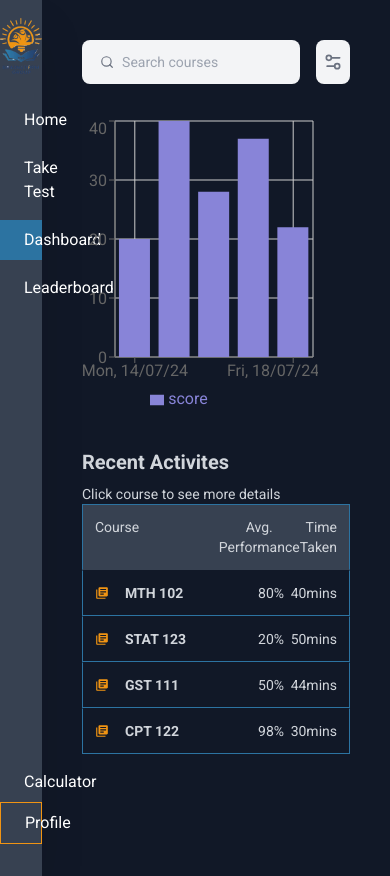
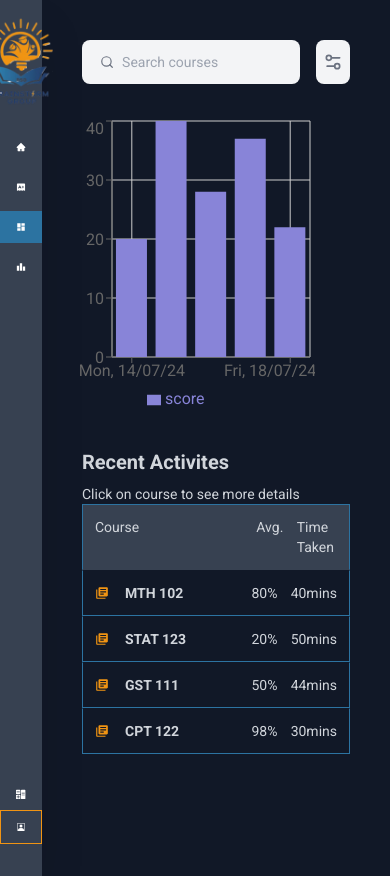
Before and after one commit to EDOHWARES/bsg, a React (Vite) app in the folder client/: page /dashboard in a window 390 px wide. Built offline with nearby package versions, Linux system fonts and the light colour scheme.

Commit message:
adjustment to recharts integration and nav display on mobile screens

```diff
--- a/client/src/components/Navbar/Navbar.jsx
+++ b/client/src/components/Navbar/Navbar.jsx
@@ -16,7 +16,7 @@ const NavItems = ({title, icon, link}) => {
     return (
         <Link to={link} className={`flex px-4 flex-row items-center space-x-2 text-white text-base cursor-pointer py-2 ${location.pathname==link ? 'bg-primary' : 'bg-transparent'} hover:bg-primary  duration-500`}>
             {icon}
-            <span>{title}</span>
+            <span className='hidden md:block'>{title}</span>
         </Link>
     )
 }
@@ -29,7 +29,7 @@ const Navbar = () => {
     <div className='flex flex-col bg-transparent justify-between h-screen pb-[1rem]'>
         <div className='flex flex-col gap-6'>
             <div className='w-full flex items-center justify-center'>
-                <img src={images.logo} alt="logo" className='w-[4rem]' />
+                <img src={images.logo} alt="logo" className='max-w-[4rem]' />
             </div>
             <ul className='flex flex-col gap-2'>
                 <NavItems link={'/'} title={'Home'} icon={<AiFillHome />} />
--- a/client/src/pages/Quiz/Dashboard/Dashboard.jsx
+++ b/client/src/pages/Quiz/Dashboard/Dashboard.jsx
@@ -31,7 +31,7 @@ const data = [
 
 const RenderLineChart = () => {
   return (
-    <div className="w-full ml-[-2rem]">
+    <div className="w-full ml-[-2.2rem]">
       <ResponsiveContainer width={'100%'} height={300} >
       <BarChart data={data}>
         <CartesianGrid stroke="#ccc" />
@@ -48,13 +48,13 @@ const RenderLineChart = () => {
 
 const RecentActivity = ({ course, score, timeTaken }) => {
   return (
-    <ul className="grid grid-cols-[4fr_1fr_1fr] p-3 text-gray-300 text-sm text-center border border-t-transparent border-primary cursor-pointer hover:bg-primaryHover duration-500">
+    <ul className="grid grid-cols-[4fr_1fr_1fr] p-3 text-gray-300 text-sm border border-t-transparent border-primary cursor-pointer hover:bg-primaryHover duration-500">
       <li className="flex items-center gap-4">
         <MdLibraryBooks className="text-accent" />
         <p className="font-semibold">{course}</p>
       </li>
       <li>{score}</li>
-      <li className="text-end">{timeTaken}</li>
+      <li>{timeTaken}</li>
     </ul>
   );
 };
@@ -86,13 +86,13 @@ const Dashboard = () => {
             Recent Activites
           </h1>
           <p className="text-gray-300 text-sm mt-2">
-            Click course to see more details
+            Click on course to see more details
           </p>
           <div className="flex flex-col">
             <ul className="hd text-sm md:text-base grid grid-cols-[4fr_1fr_1fr] bg-secondary p-3 border text-gray-300 border-primary border-b-transparent">
               <li>Course</li>
-              <li className=" text-center">Avg. Performance</li>
-              <li className="text-end">Time Taken</li>
+              <li>Avg.</li>
+              <li>Time Taken</li>
             </ul>
             <div>
               <RecentActivity
--- a/client/src/pages/Quiz/Leaderboard/Leaderboard.jsx
+++ b/client/src/pages/Quiz/Leaderboard/Leaderboard.jsx
@@ -47,7 +47,7 @@ const Leaderboard = () => {
             <StatBox amt='1' title='Participant with highest score'/>
         </div>
         <div className="board flex flex-col gap-3">
-            <h3 className='text-accent font-semibold tex'>Leaderboard</h3>
+            <h3 className='text-accent font-semibold'>Leaderboard</h3>
             <div className='flex flex-col'>
                 <ul className="hd text-sm md:text-base grid grid-cols-[4fr_1fr_1fr] bg-secondary p-3 border border-primary border-b-transparent">
                     <li>Participants</li>
```
